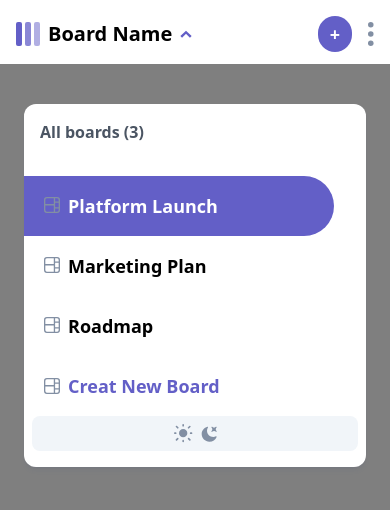
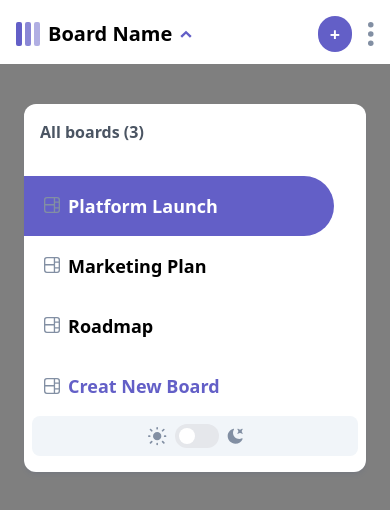
Before and after one commit to MAZINO001/Task_manager, a React (Vite) app in the folder taskmanager/: page / in a window 390 px wide. Both pictures are taken after a click on the picture 186 px from the left and 33 px from the top of the page. Shown: the top 510 px of the page. Built offline with nearby package versions, Linux system fonts and the light colour scheme.

Commit message:
update project 3

```diff
--- a/taskmanager/package.json
+++ b/taskmanager/package.json
@@ -11,6 +11,7 @@
   "dependencies": {
     "@emotion/react": "^11.11.1",
     "@emotion/styled": "^11.11.0",
+    "@headlessui/react": "^1.7.18",
     "@reduxjs/toolkit": "^2.0.1",
     "framer-motion": "^10.16.15",
     "react": "^18.2.0",
--- a/taskmanager/src/App.jsx
+++ b/taskmanager/src/App.jsx
@@ -1,10 +1,12 @@
 import Header from "./components/Header";
 import Center from "./components/Center";
+import { useState } from "react";
 function App() {
+  const [boardModalOpen, setboardModalOpen] = useState(false);
   return (
     <div className="App">
       {/* header  section */}
-      <Header />
+      <Header boardModalOpen={boardModalOpen}  setboardModalOpen={setboardModalOpen}/>
       {/* center section */}
       <Center />
     </div>
--- a/taskmanager/src/Hooks/UseDarkMode.jsx
+++ b/taskmanager/src/Hooks/UseDarkMode.jsx
@@ -1,13 +1,14 @@
 import { useEffect, useState } from "react";
 
 export default function useDarkMode() {
-  const { theme, setTheme } = useState(localStorage.theme);
-  const colorTheme = theme === "dark " ? "light" : "dark";
+  const [theme, setTheme] = useState(localStorage.theme);
+  const colorTheme = theme === "dark" ? "light" : "dark";
+
   useEffect(() => {
     const root = window.document.documentElement;
     root.classList.remove(colorTheme);
     root.classList.add(theme);
-    localStorage.setTheme("theme", theme);
+    localStorage.setItem("theme", theme);
   }, [theme, colorTheme]);
 
   return [colorTheme, setTheme];
--- /dev/null
+++ b/taskmanager/src/Modals/AddEditBoardModal.jsx
@@ -0,0 +1,5 @@
+import React from "react";
+
+export default function AddEditBoardModal() {
+  return <div>AddEditBoardModal</div>;
+}
--- a/taskmanager/src/components/Header.jsx
+++ b/taskmanager/src/components/Header.jsx
@@ -4,7 +4,8 @@ import iconUp from "../Assets/icon-chevron-up.svg";
 import iconDown from "../Assets/icon-chevron-down.svg";
 import elipsis from "../Assets/icon-vertical-ellipsis.svg";
 import HeaderDropDown from "./HeaderDropDown";
-export default function Header() {
+import AddEditBoardModal from "../Modals/AddEditBoardModal";
+export default function Header({ boardModalOpen, setboardModalOpen }) {
   const [openDropDown, setopenDropDown] = useState(false);
 
   return (
@@ -37,7 +38,10 @@ export default function Header() {
           <img src={elipsis} alt="elipsis" className=" cursor-pointer h-6" />
         </div>
       </header>
-      {openDropDown && <HeaderDropDown setopenDropDown={setopenDropDown} />}
+      {openDropDown && <HeaderDropDown  setboardModalOpen={setboardModalOpen} setopenDropDown={setopenDropDown} />}
+      {
+        boardModalOpen && <AddEditBoardModal/>
+      }
     </div>
   );
 }
--- a/taskmanager/src/components/HeaderDropDown.jsx
+++ b/taskmanager/src/components/HeaderDropDown.jsx
@@ -2,9 +2,21 @@ import { useSelector } from "react-redux";
 import boardIcon from "../Assets/icon-board.svg";
 import lightIcon from "../Assets/icon-light-theme.svg";
 import DarkIcon from "../Assets/icon-dark-theme.svg";
+import { Switch } from "@headlessui/react";
+import UseDarkMode from "../Hooks/UseDarkMode";
+import { useState } from "react";
+export default function HeaderDropDown({ setopenDropDown, setboardModalOpen }) {
+  const [colorTheme, setTheme] = UseDarkMode();
+  const [darkSide, setDarkSide] = useState(
+    colorTheme === "Light" ? true : false
+  );
 
-export default function HeaderDropDown({ setopenDropDown }) {
+  const toggleDarkMode = (checked) => {
+    setTheme(colorTheme);
+    setDarkSide(checked);
+  };
   const boards = useSelector((state) => state.boards);
+
   return (
     <div
       className="py-10 px-6 absolute left-0  right-0 bottom-[-100vh] top-16 bg-[#00000080]"
@@ -16,14 +28,14 @@ export default function HeaderDropDown({ setopenDropDown }) {
       }}
     >
       {/* dropdown Modal */}
-      <div className="bg-white dark:bg:[#2b2c37] shadow-md shadow-[#364e7e1a] w-full py-4 rounded-xl">
+      <div className="bg-white dark:bg-[#2b2c37] shadow-md shadow-[#364e7e1a] w-full py-4 rounded-xl">
         <h3 className="dark:text-gray-300 text-gray-600 font-semibold mx-4 mb-8">
           All boards ({boards?.length})
         </h3>
         <div>
           {boards.map((board, index) => (
             <div
-              className={`flex items-baseline space-x-2 px-5 py-4 ${
+              className={`flex items-baseline  dark:text-white space-x-2 px-5 py-4 ${
                 board.isActive && "bg-[#635fc7] rounded-r-full text-white mr-8"
               }`}
               key={index}
@@ -32,13 +44,31 @@ export default function HeaderDropDown({ setopenDropDown }) {
               <p className="text-lg font-bold">{board.name}</p>
             </div>
           ))}
-          <div className="flex items-center space-x-2 text-[#635fc7] px-5 py-4">
+          <div
+            className="flex items-center space-x-2 text-[#635fc7] px-5 py-4"
+            onClick={() => {
+              setboardModalOpen(true);
+              setopenDropDown(false);
+            }}
+          >
             <img src={boardIcon} alt="" />
             <p className="text-lg font-bold">Creat New Board</p>
           </div>
           <div className="mx-2 p-2 space-x-2 bg-slate-100 dark:bg-[#20212c] flex justify-center items-center rounded-lg">
             <img src={lightIcon} alt="" />
-            {/* swith */}
+            <Switch
+              checked={darkSide}
+              onChange={toggleDarkMode}
+              className={`${
+                darkSide ? "bg-[#635fc7]" : "bg-gray-200"
+              }  relative inline-flex h-6 w-11 items-center rounded-full`}
+            >
+              <span
+                className={`${darkSide ? " translate-x-6" : " translate-x-1"}
+                inline-block h-4 w-4 transfrom rounded-full bg-white transition
+                `}
+              ></span>
+            </Switch>
             <img src={DarkIcon} alt="" />
           </div>
         </div>
```
Also changed, not shown: 1 other file (tests, documents, lock files or other folders).
